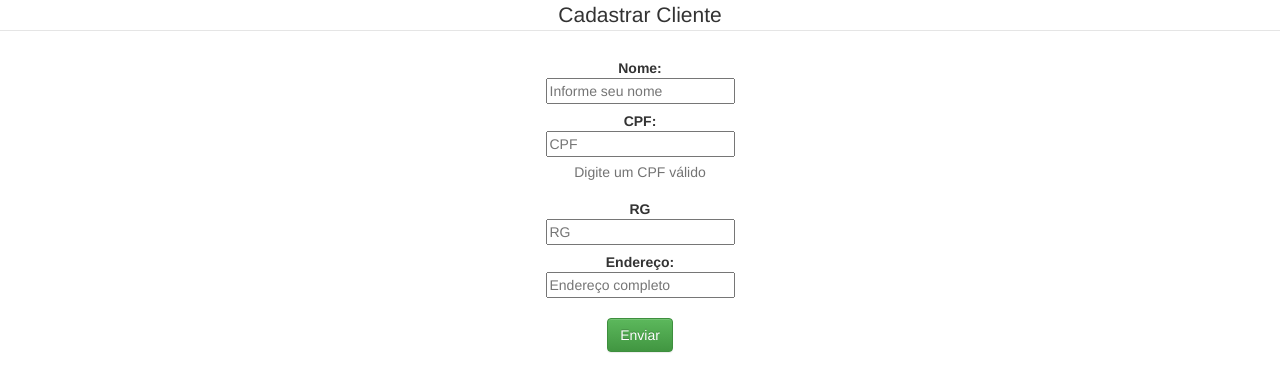
After one commit to gisomarjr/Rastreador, a PHP site: page /View/cadastrarCliente.php in a window 1280 px wide. The commit adds this page. Shown: the top 392 px of the page. Run offline with PHP 8.4, Linux system fonts and the light colour scheme.

Commit message:
Padronizacao MVC

```diff
--- /dev/null
+++ b/Rastreador/View/cadastrarCliente.php
@@ -0,0 +1,82 @@
+<!DOCTYPE html>
+<!--
+To change this license header, choose License Headers in Project Properties.
+To change this template file, choose Tools | Templates
+and open the template in the editor.
+-->
+<html>
+    <head>
+        <meta charset="UTF-8">
+
+         <!-- Latest compiled and minified CSS -->
+        <link rel="stylesheet" href="https://maxcdn.bootstrapcdn.com/bootstrap/3.3.5/css/bootstrap.min.css">
+
+        <!-- Optional theme -->
+        <link rel="stylesheet" href="https://maxcdn.bootstrapcdn.com/bootstrap/3.3.5/css/bootstrap-theme.min.css">
+
+        <!-- Latest compiled and minified JavaScript -->
+        <script src="https://maxcdn.bootstrapcdn.com/bootstrap/3.3.5/js/bootstrap.min.js"></script>
+
+
+        <title>Cadastrar Cliente</title>
+    </head>
+    <body>
+
+        <div align="center">
+            <form action="../Action/Usuario.php" method="post" class="form-horizontal">
+    <fieldset>
+
+<!-- Form Name -->
+<legend>Cadastrar Cliente</legend>
+
+<!-- Text input-->
+<div class="control-group">
+  <label class="control-label" for="nome">Nome:</label>
+  <div class="controls">
+    <input id="nome" name="nome" type="text" placeholder="Informe seu nome" class="input-xlarge" required="">
+
+  </div>
+</div>
+
+<!-- Text input-->
+<div class="control-group">
+  <label class="control-label" for="cpf">CPF:</label>
+  <div class="controls">
+    <input id="cpf" name="cpf" type="text" placeholder="CPF" class="input-xlarge" required="">
+    <p class="help-block">Digite um CPF válido</p>
+  </div>
+</div>
+
+<!-- Text input-->
+<div class="control-group">
+  <label class="control-label" for="rg">RG</label>
+  <div class="controls">
+    <input id="rg" name="rg" type="text" placeholder="RG" class="input-xlarge" required="">
+
+  </div>
+</div>
+
+<!-- Text input-->
+<div class="control-group">
+  <label class="control-label" for="endereco">Endereço:</label>
+  <div class="controls">
+    <input id="endereco" name="endereco" type="text" placeholder="Endereço completo" class="input-xlarge" required="">
+
+  </div>
+</div>
+
+<!-- Button -->
+<div class="control-group">
+  <label class="control-label" for="btnEnviar"></label>
+  <div class="controls">
+    <button id="btnEnviar" name="btnEnviar" class="btn btn-success">Enviar</button>
+  </div>
+</div>
+
+</fieldset>
+</form>
+
+        </div>
+
+    </body>
+</html>
```
Also changed, not shown: Rastreador/Action/Usuario.php (added, +16 -0 lines), Rastreador/Controller/Usuario.php (added, +13 -0 lines), Rastreador/DAO/Usuario.php (+45 -16 lines), Rastreador/DAO/Util/Conexao.php (+4 -24 lines), Rastreador/index.php (+36 -8 lines), Rastreador/login.php (deleted, +0 -61 lines), Rastreador/teste.php (added, +35 -0 lines).
